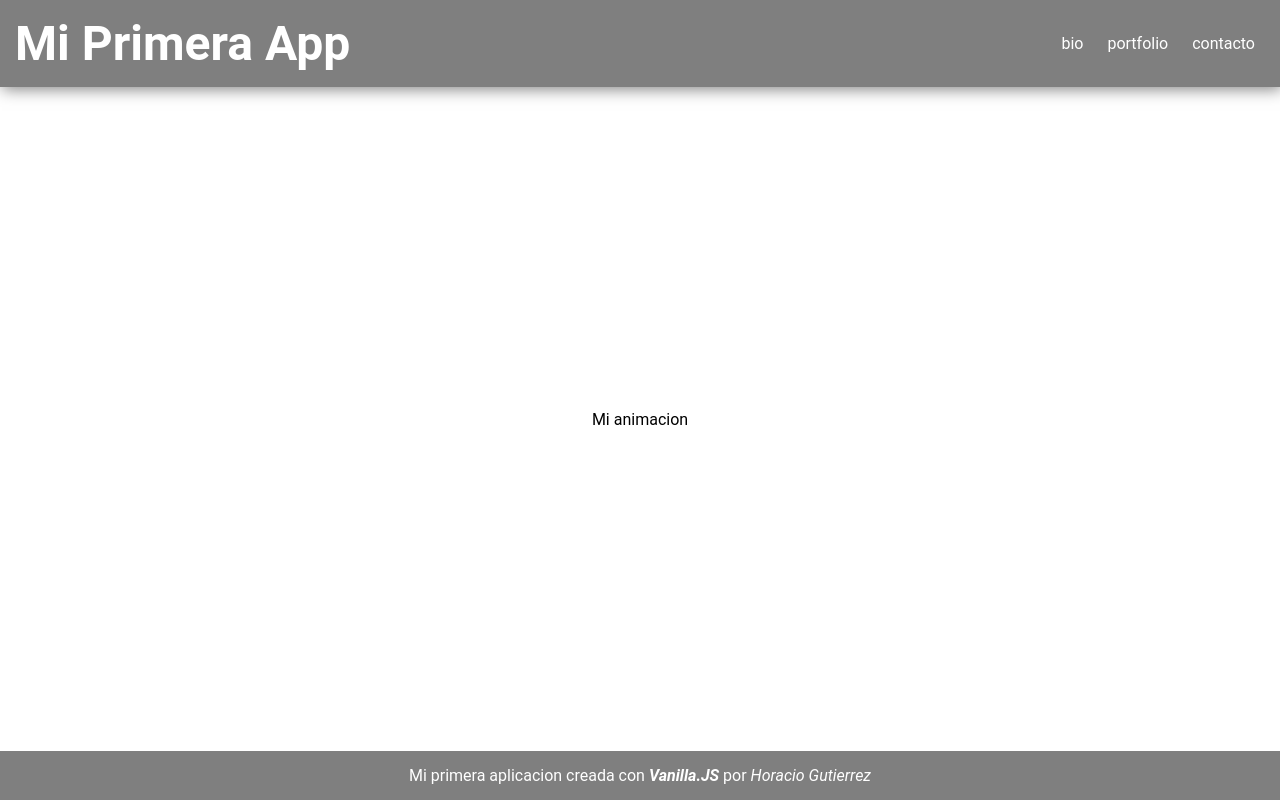
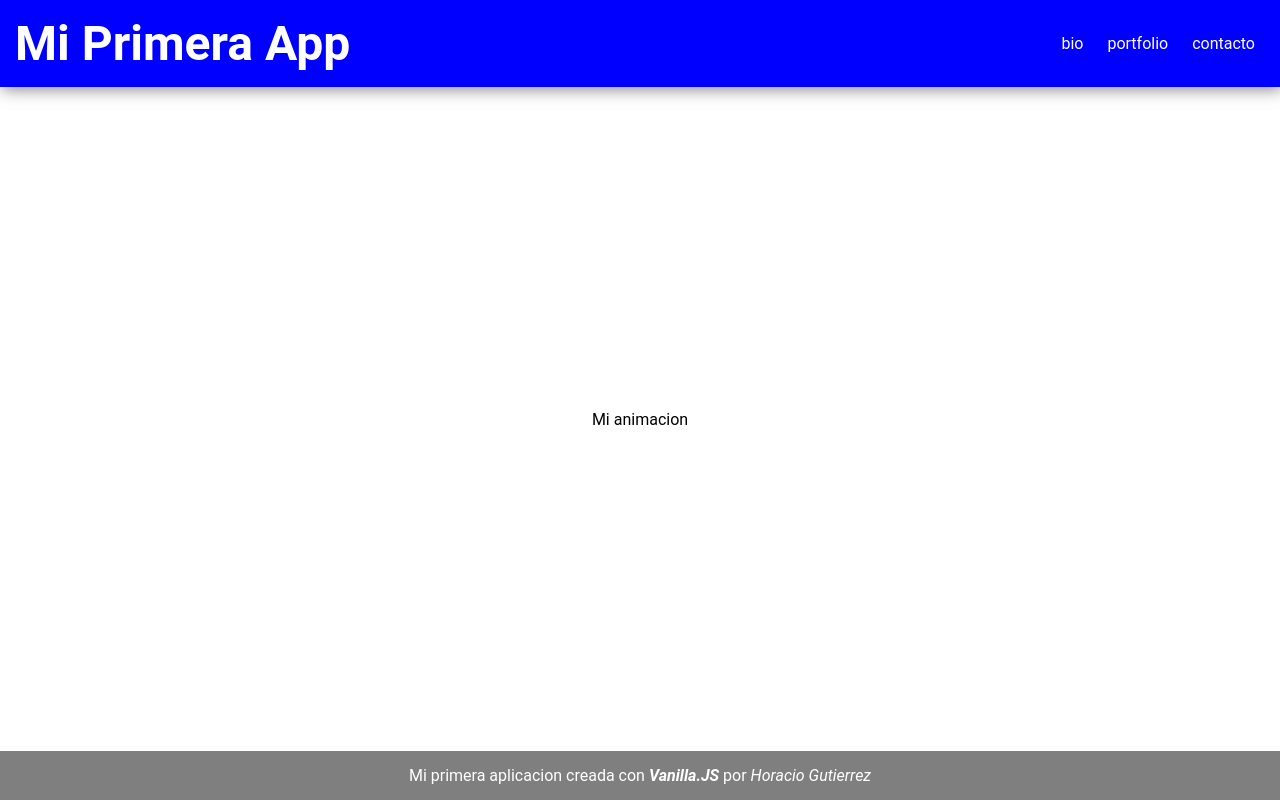
Before and after one commit to gustavperalta/primerRepositorio, a plain HTML site: page public/index.html in a window 1280 px wide. Drawn offline with Linux system fonts and the light colour scheme.

Commit message:
e el header a azul

```diff
--- a/public/index.html
+++ b/public/index.html
@@ -9,7 +9,7 @@
 		html, body{height: 100%}
 		a{text-decoration: none;}
 		body{display: flex;flex-direction: column}
-		body>header{display: flex; flex-direction: row; background-color: rgba(0,0,0,0.5); color: white; padding: 15px; justify-content: space-between;align-items: center;box-shadow: 2px 2px 15px rgba(0,0,0,0.5)}
+		body>header{display: flex; flex-direction: row; background-color: blue; color: white; padding: 15px; justify-content: space-between;align-items: center;box-shadow: 2px 2px 15px rgba(0,0,0,0.5)}
 		body>header a{color: white; margin: 0 10px}
 		body>main{flex: 1 0 auto; display: flex; align-items: center; padding: 15px; flex-direction: column; justify-content: center;}
 		body>main fieldset {display: flex;flex-direction: column;padding: 15px;justify-content: center;align-items: center;text-align: center;}
```
